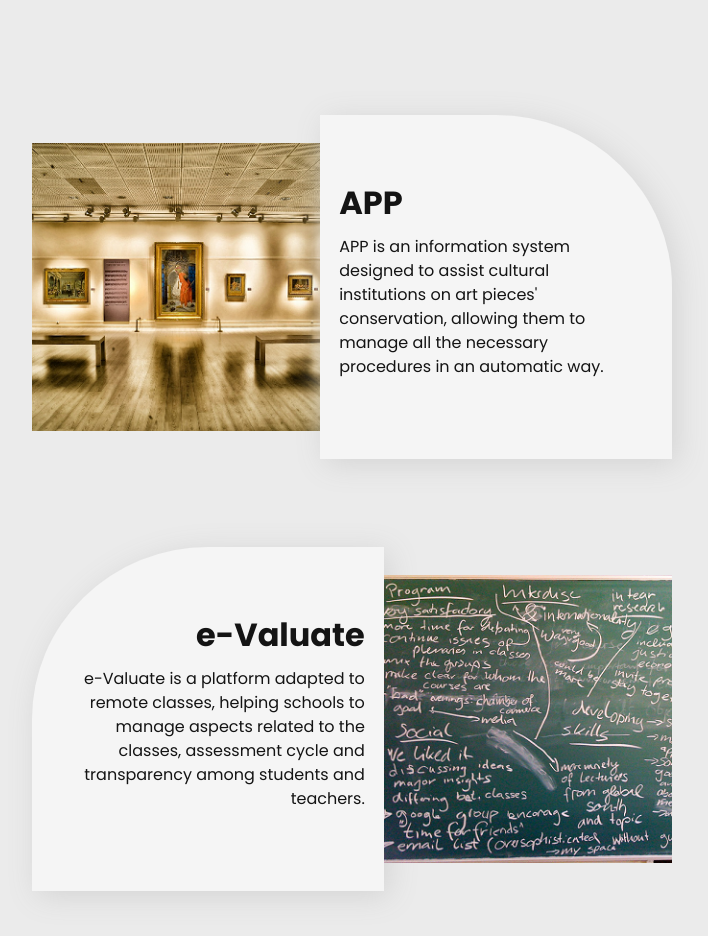
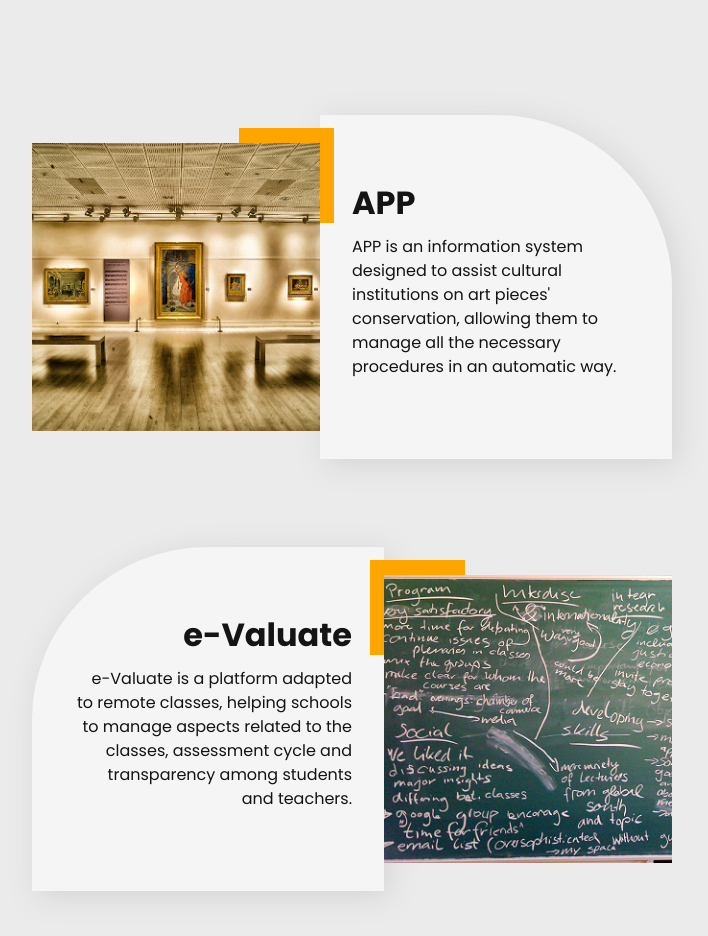
Before and after one commit to LGP21-LGP1/lgp21-lgp1.github.io, a Next.js app: page /solutions in a window 1280 px wide. Shown: the part 236-1172 px from the top of the page, without its empty margins (288-996 px from the left). Built offline with nearby package versions, Linux system fonts and the light colour scheme; no server answers; a web font is replaced by a local one.

Commit message:
Orange square on desktop

```diff
--- a/pages/solutions.js
+++ b/pages/solutions.js
@@ -16,13 +16,14 @@ export default function Solutions() {
         <Navbar dark={false} page={'solutions'} />
         <main className={style.main}>
           <h1 className={style.pageTitle}>Solutions</h1>
-
             <div className={style.solution} id="app">
-              <img className={style.imageSolution}
+              <div className={style.imageSolution}>
+                <img
                   src="/assets/photography.png"
                   alt="Archival solution"
-
-              />
+                />
+                <div className={style.squareRight}></div>
+              </div>
 
               <div className={`${style.solutionDescription} ${style.boxRight}`}>
                   <h2 className={style.solutionTitle}>APP</h2>
@@ -34,16 +35,22 @@ export default function Solutions() {
                   <h2 className={style.solutionTitle}>e-Valuate</h2>
                   <p className={style.solutionText}>e-Valuate is a platform adapted to remote classes, helping schools to manage aspects related to the classes, assessment cycle and transparency among students and teachers.</p>
               </div>
-              <img className={style.imageSolution}
+              <div className={style.imageSolution}>
+                <img
                   src="/assets/education.png"
                   alt="Education solution"
-              />
+                />
+                <div className={style.squareLeft}></div>
+              </div>
             </div>
             <div className={style.solution} id="airmeddigital">
-              <img className={style.imageSolution}
+            <div className={style.imageSolution}>
+                <img
                   src="/assets/aviation.png"
                   alt="Aviation solution"
-              />
+                />
+                <div className={style.squareRight}></div>
+              </div>
               <div className={`${style.solutionDescription} ${style.boxRight}`}>
                   <h2 className={style.solutionTitle}>AIR Med Digital</h2>
                   <p className={style.solutionText}>AIR Med Digital is a platform that centralizes medical information in the aviation field, aiming to be more sustainable, straightforward, and reduce bureaucracy on the current processes.</p>
@@ -51,13 +58,17 @@ export default function Solutions() {
             </div>
             <div className={style.solution} id="labcentric">
               <div className={`${style.solutionDescription} ${style.boxLeft}`}>
+                  <br></br>
                   <h2 className={style.solutionTitle}>Labcentric</h2>
                   <p className={style.solutionText}>Labcentric is an information system focused on digitizing and monitoring laboratory activities, allowing a decrease in errors, resulting in a cost reduction.</p>
               </div>
-              <img className={style.imageSolution}
+              <div className={style.imageSolution}>
+                <img
                   src="/assets/research.png"
                   alt="Research solution"
-              />
+                />
+                <div className={style.squareLeft}></div>
+              </div>
             </div>
 
         </main>
--- a/styles/solutions_revamp.module.css
+++ b/styles/solutions_revamp.module.css
@@ -29,7 +29,6 @@
     flex-direction: column;
     justify-content: center;
 
-
 }
 
 
@@ -48,7 +47,7 @@
     border-top-left-radius: 50%;
     box-shadow: 5px 5px 30px 0px lightgrey;
     padding-left: 7%;
-    padding-right: 3%;
+    padding-right: 5%;
     text-align: right;
 
 }
@@ -56,18 +55,47 @@
 .boxRight {
     border-top-right-radius: 50%;
     box-shadow: 5px 5px 30px 0px lightgrey;
-    padding-left: 3%;
+    padding-left: 5%;
     padding-right: 7%;
 }
 
+.squareLeft {
+    width: 33%;
+    height: 33%;
+    position: absolute;
+    top: 0;
+    left: 0;
+    margin-top: -5%;
+    margin-left: -5%;
+    background-color: orange;
+    z-index: 1;
+}
 
+.squareRight {
+    width: 33%;
+    height: 33%;
+    position: absolute;
+    top: 0;
+    right: 0;
+    margin-top: -5%;
+    margin-right: -5%;
+    background-color: orange;
+    z-index: 1;
+}
 
 
 .imageSolution {
     width: 45%;
     margin-top: 5%;
     margin-bottom: 5%;
-    background-color: orange;
+    position: relative;
+
+}
+
+.imageSolution > img {
+    width: 100%;
+    position: relative;
+    z-index: 2;
 }
 
 .imageContainer{
```
